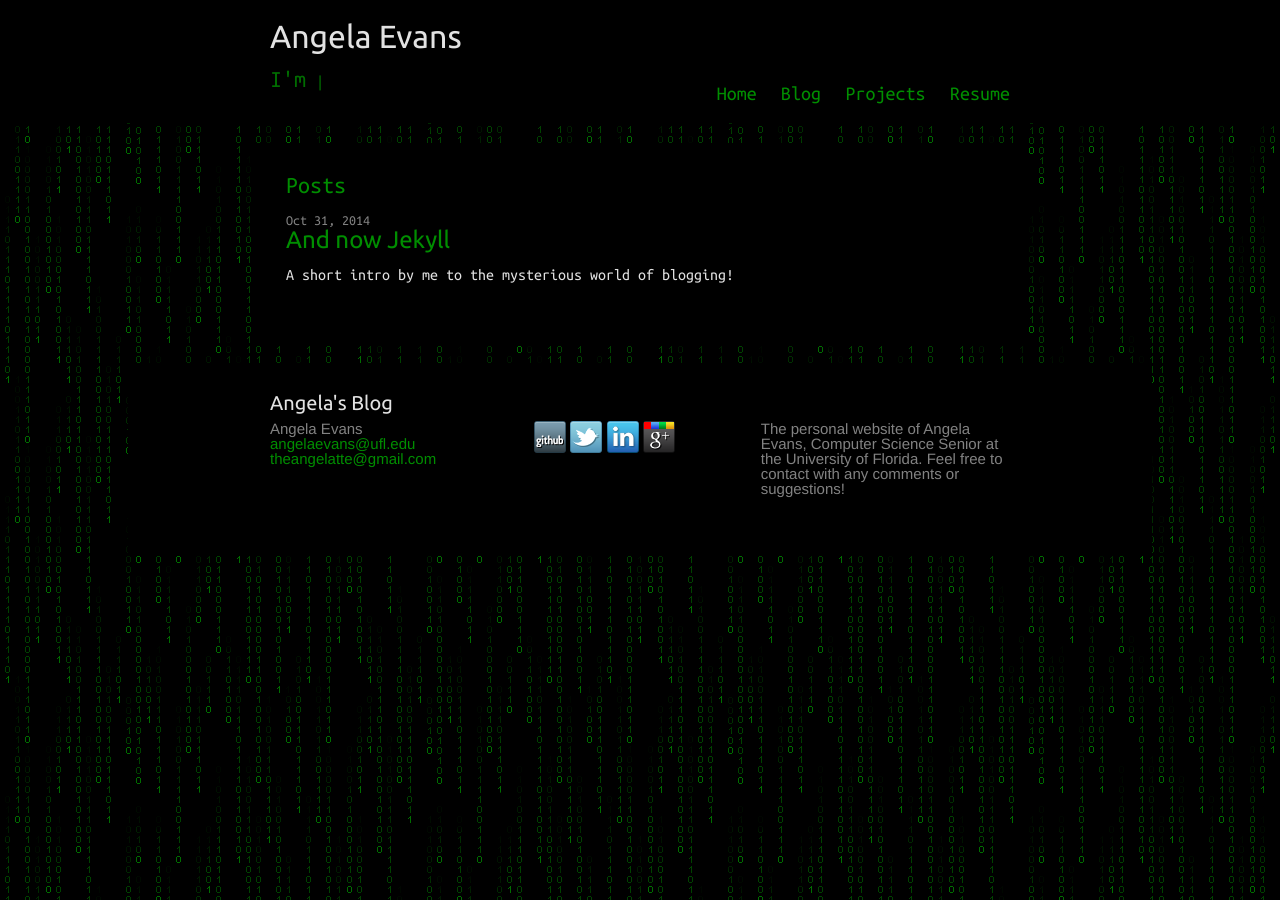
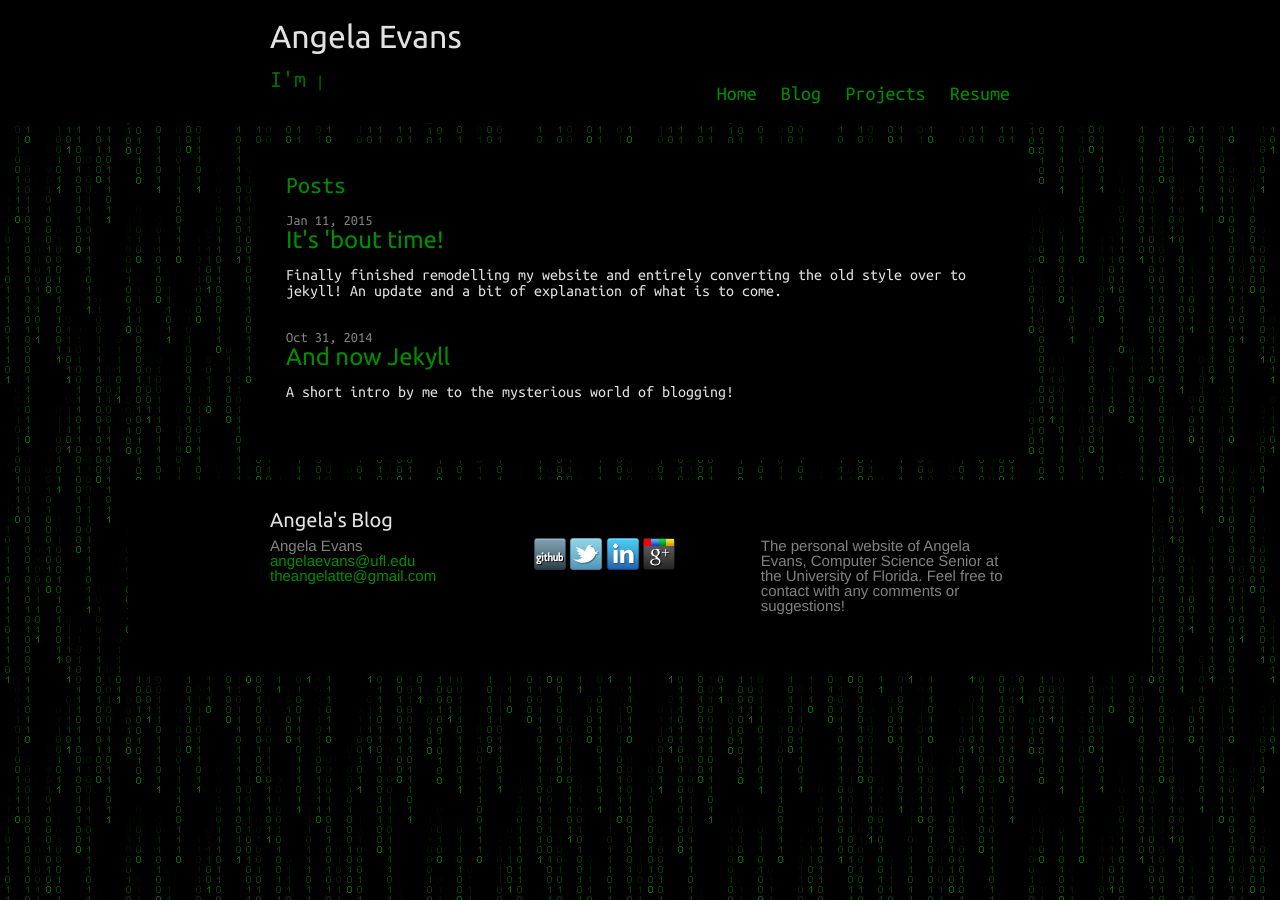
Before and after one commit to angelaevans/angelaevans.github.io, a Jekyll site: the page built from devblog.html, in a window 1280 px wide. Built offline with Jekyll 4.4.1, drawn with Linux system fonts in a browser that asks for light colours; nearby versions of some CDN libraries.

Commit message:
A few more tweaks and a new post
One more bug I'm not sure how to fix, I will revisit it

```diff
--- a/_includes/header.html
+++ b/_includes/header.html
@@ -2,7 +2,7 @@
 
   <div class="wrapper">
 	<h1 id="name">Angela Evans</h1>
-    <span id="typed" style="white-space:pre;"></span>
+  <span id="typed" style="white-space:pre;"></span>
 
     <nav class="site-nav">
       <a href="#" class="menu-icon">
--- /dev/null
+++ b/_posts/2015-1-11-site-overhaul-and-update.markdown
@@ -0,0 +1,18 @@
+---
+layout: post
+title:  "It's 'bout time!"
+date:   2015-1-11 22:13:45
+categories: jekyll update blog senior-year
+description: Finally finished remodelling my website and entirely converting the old style over to jekyll! An update and a bit of explanation of what is to come.
+---
+Wow, that took a lot longer than I ever intended it to. My goodness. But yes, I now have my website up and running at a level that satisfies me. With that done, and a new semester underway, I can -hopefully- start posting more regularly.
+
+I am currently at the very start of my last full semester at the University of Florida. I will be walking in May, leaving one 3 credit course left to take in the summer semester, and then I'm all finished. Yes. It is terrifying, exciting, too far away, too soon, and pretty much every feeling you might be able to think of.
+
+That being said, my original intention for this blog was to be primarily a development blog cataloging my progress on my Senior Project. Things have changed a bit since that initial idea. I have since picked up a partner that liked my idea enough to sign on to be my partner for the project, and we are in the very very early stages of developing a web service tentatively named [SeenByMe]. I still intend to use this blog to talk about the project as it progresses, but I will also use it on a more personal level to talk about my last months here at UF on occasion.
+
+I look forward to posting more! If there is anything specific you would like to see me post about, feel free email me your suggestion!
+
+Angela out
+
+[SeenByMe]:		https://github.com/FaytxZen/SeenByMe
--- a/_sass/_base.scss
+++ b/_sass/_base.scss
@@ -244,4 +244,4 @@ color: #006D00;
 -ms-animation: blink 0.7s infinite;
 -o-animation: blink 0.7s infinite;
 animation: blink 0.7s infinite;
-    }
+}
--- a/_sass/_layout.scss
+++ b/_sass/_layout.scss
@@ -208,13 +208,12 @@
 }
 
 .post-meta {
-    font-size: $small-font-size;
+    font-size: 0.9em;
     color: $grey-color;
 }
 
 .post-link {
     display: block;
-    font-size: 24px;
 }
 
 
@@ -227,7 +226,9 @@
 }
 
 .post-title {
-    font-size: 42px;
+    font-family: Ubuntu;
+    font-size: 1.5em;
+    color: #008E00;
     letter-spacing: -1px;
     line-height: 1;
 
@@ -237,10 +238,11 @@
 }
 
 .post-content {
+    font-family: Ubuntu Mono;
     margin-bottom: $spacing-unit;
 
     h2 {
-        font-size: 32px;
+        font-size: 1.3em;
 
         @include media-query($on-laptop) {
             font-size: 28px;
@@ -248,7 +250,7 @@
     }
 
     h3 {
-        font-size: 26px;
+        font-size: 1.2em;
 
         @include media-query($on-laptop) {
             font-size: 22px;
@@ -256,10 +258,15 @@
     }
 
     h4 {
-        font-size: 20px;
+        font-size: 1.1em;
 
         @include media-query($on-laptop) {
             font-size: 18px;
         }
     }
 }
+#typed{
+    color: #006D00;
+    font-family: 'Ubuntu Mono';
+    font-size: 1.5em;
+}
--- a/css/mainstyle.css
+++ b/css/mainstyle.css
@@ -162,7 +162,7 @@ a:hover,  a:active{
 /* code for animated blinking cursor */
 .typed-cursor{
 opacity: 1;
-font-weight: 1.25em;
+font-weight: 1.55em;
 color: #006D00;
 -webkit-animation: blink 0.7s infinite;
 -moz-animation: blink 0.7s infinite;
--- a/projects.html
+++ b/projects.html
@@ -13,7 +13,7 @@ Description will be added later. The game is still in the planning phase, and on
 
   <h1 class="page-heading">Course Projects</h1>
 
-<p><span class="projecthead">A Lead Developer to <a href="" target="_blank">SeenByMe</a>.</span><br>
+<p><span class="projecthead">A Lead Developer to <a href="https://github.com/FaytxZen/SeenByMe" target="_blank">SeenByMe</a>.</span><br>
 Description Coming Soon.</p>
 
 <p><span class="projecthead">A Lead Developer to <a href="https://github.com/AngryStickStudios/StickFlick" target="_blank">Stick Flick</a>.</span><br>
```
